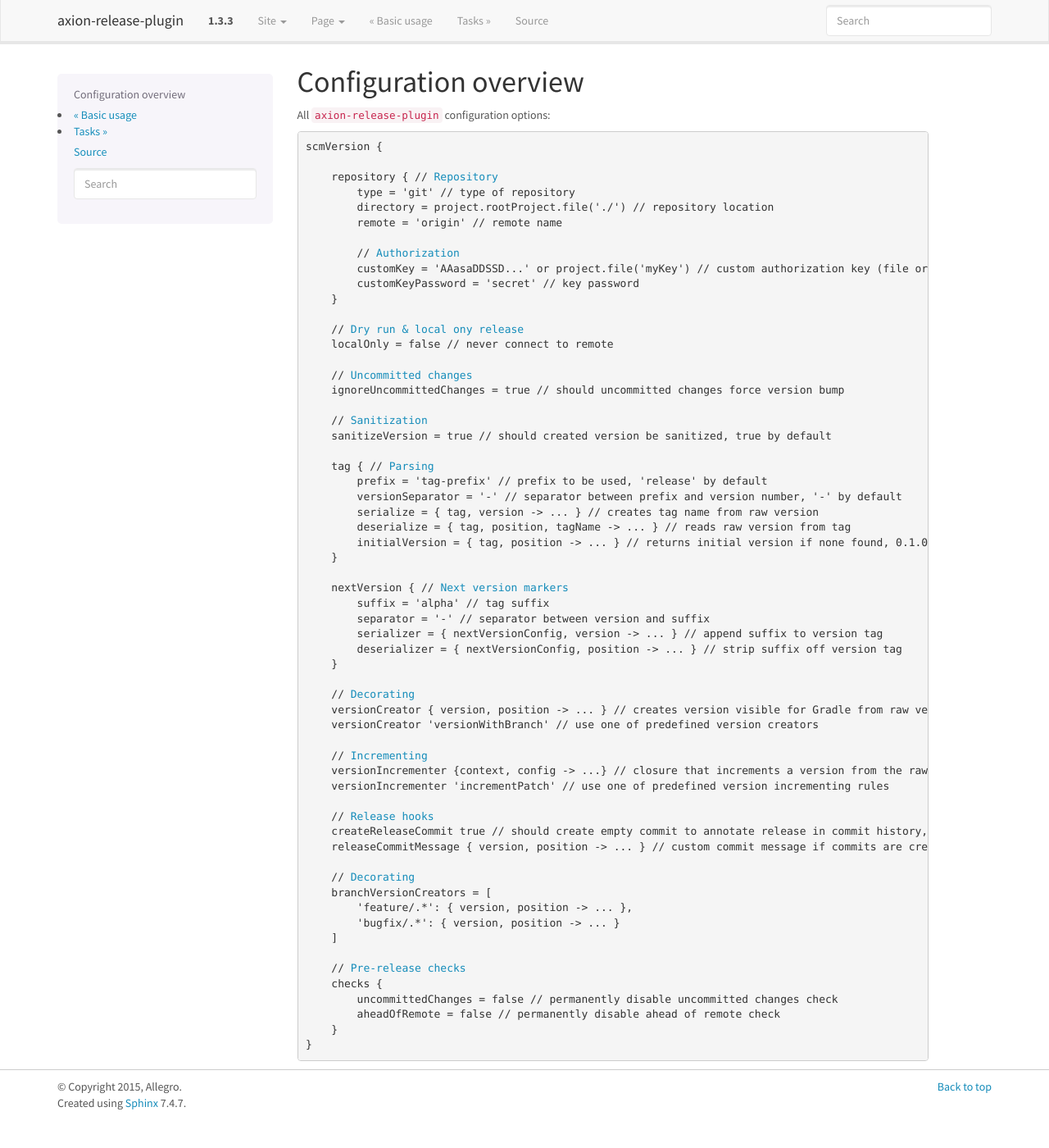
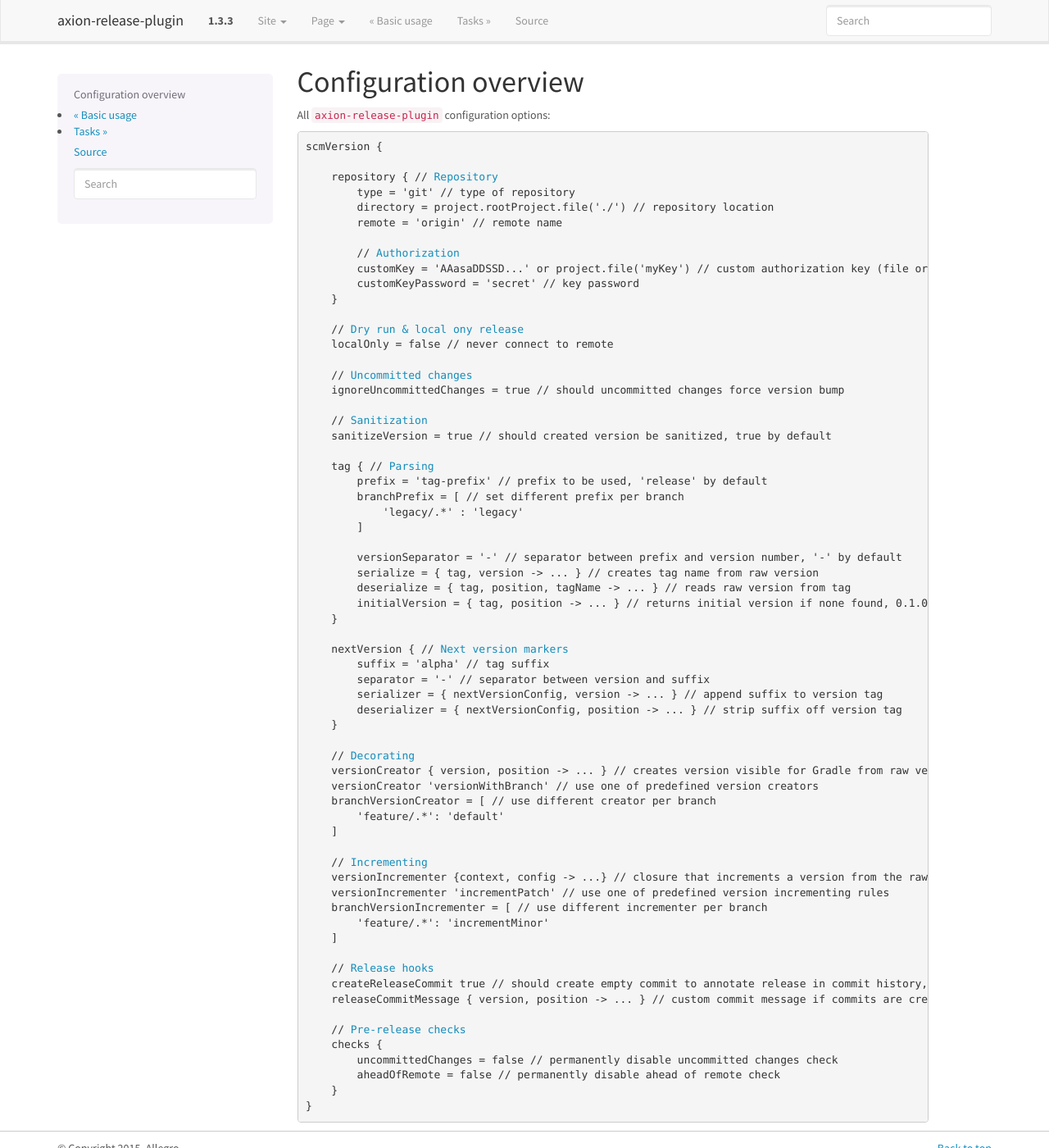
Before and after one commit to allegro/axion-release-plugin, a Sphinx documentation site: the page built from docs/configuration/overview.rst, in a window 1280 px wide and 1400 px high. Shown: the whole window at 82% size. Built offline with Sphinx 7.4.7, drawn with Linux system fonts in a browser that asks for light colours.

```diff
--- a/docs/configuration/overview.rst
+++ b/docs/configuration/overview.rst
@@ -28,6 +28,10 @@
 
         tag { // :ref:`version-parsing`
             prefix = 'tag-prefix' // prefix to be used, 'release' by default
+            branchPrefix = [ // set different prefix per branch
+                'legacy/.*' : 'legacy'
+            ]
+
             versionSeparator = '-' // separator between prefix and version number, '-' by default
             serialize = { tag, version -> ... } // creates tag name from raw version
             deserialize = { tag, position, tagName -> ... } // reads raw version from tag
@@ -44,20 +48,20 @@
         // :ref:`version-decorating`
         versionCreator { version, position -> ... } // creates version visible for Gradle from raw version and current position in scm
         versionCreator 'versionWithBranch' // use one of predefined version creators
+        branchVersionCreator = [ // use different creator per branch
+            'feature/.*': 'default'
+        ]
 
         // :ref:`version-incrementing`
         versionIncrementer {context, config -> ...} // closure that increments a version from the raw version, current position in scm and config
         versionIncrementer 'incrementPatch' // use one of predefined version incrementing rules
+        branchVersionIncrementer = [ // use different incrementer per branch
+            'feature/.*': 'incrementMinor'
+        ]
 
         // :doc:`hooks`
         createReleaseCommit true // should create empty commit to annotate release in commit history, false by default
         releaseCommitMessage { version, position -> ... } // custom commit message if commits are created
-
-        // :ref:`version-decorating`
-        branchVersionCreators = [
-            'feature/.*': { version, position -> ... },
-            'bugfix/.*': { version, position -> ... }
-        ]
 
         // :doc:`checks`
         checks {
--- a/docs/configuration/version.rst
+++ b/docs/configuration/version.rst
@@ -152,6 +152,10 @@
         versionIncrementer 'incrementPatch'
     }
 
+Or via ``release.versionIncrementer`` command line argument, which overrides any other incrementer settings::
+
+    ./gradlew release -Prelease.versionIncrementer=incrementMajor
+
 If rule accepts parameters, they can be passed via configuration map::
 
     scmVersion {
```
Also changed, not shown: 2 other files.
